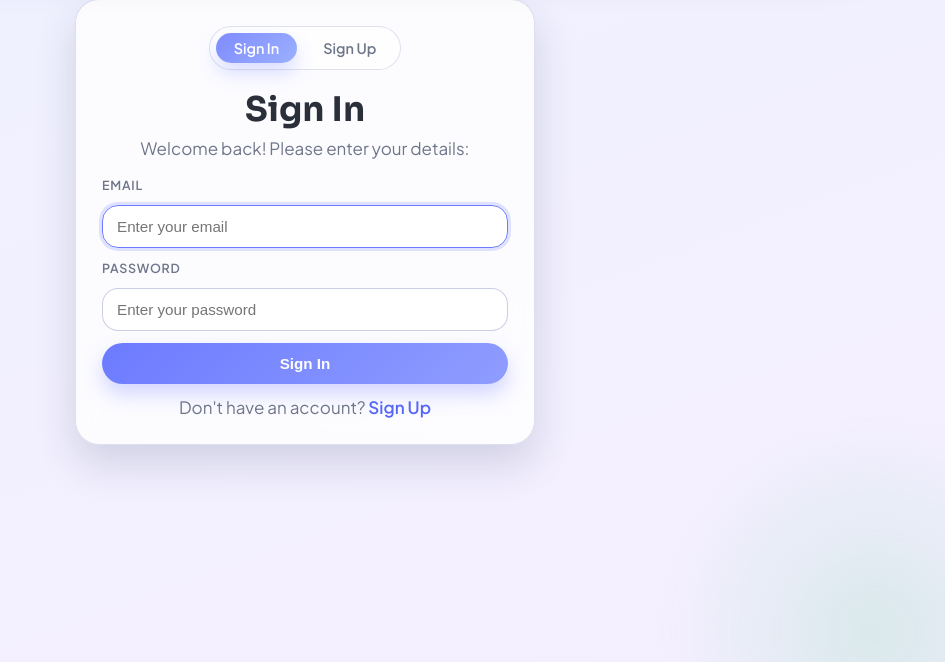
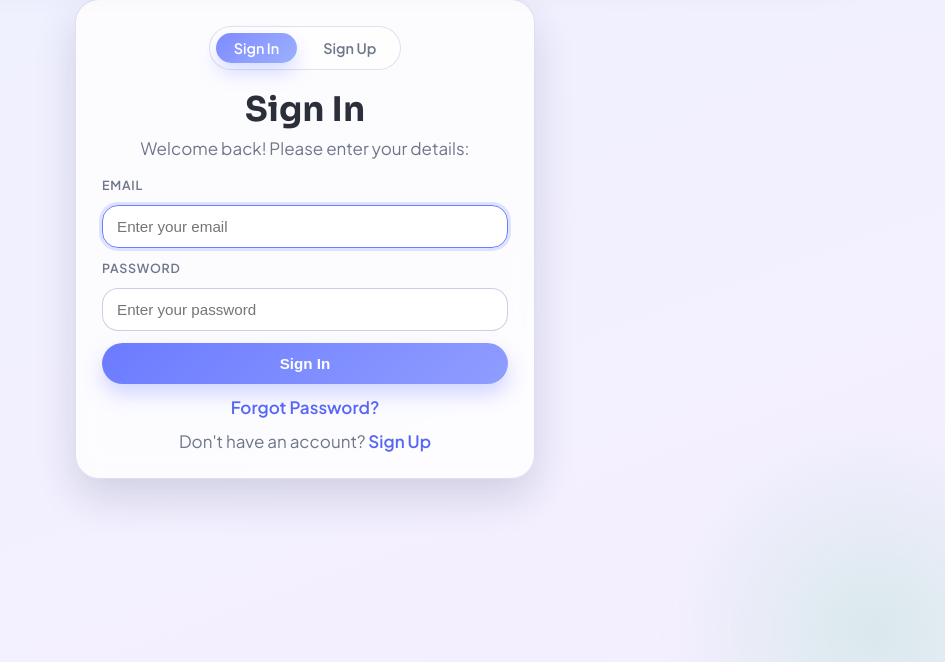
Before and after one commit to anrgdw/ExpenseTracker, a Flask app: page /login in a window 1280 px wide. Shown: the part 138-800 px from the top of the page, without its empty margins (335-1280 px from the left). Run offline with Flask 2, Linux system fonts and the light colour scheme; some libraries are stand-ins or nearby versions.

Commit message:
Add 'Forgot Password?' link to login page

```diff
--- a/templates/login.html
+++ b/templates/login.html
@@ -32,6 +32,10 @@
         </form>
 
         <p class="auth-footer">
+            <a class="text-link" href="{{ url_for('forgot_password') }}">Forgot Password?</a>
+        </p>
+
+        <p class="auth-footer">
             Don't have an account?
             <a class="text-link" href="{{ url_for('register') }}">Sign Up</a>
         </p>
```
